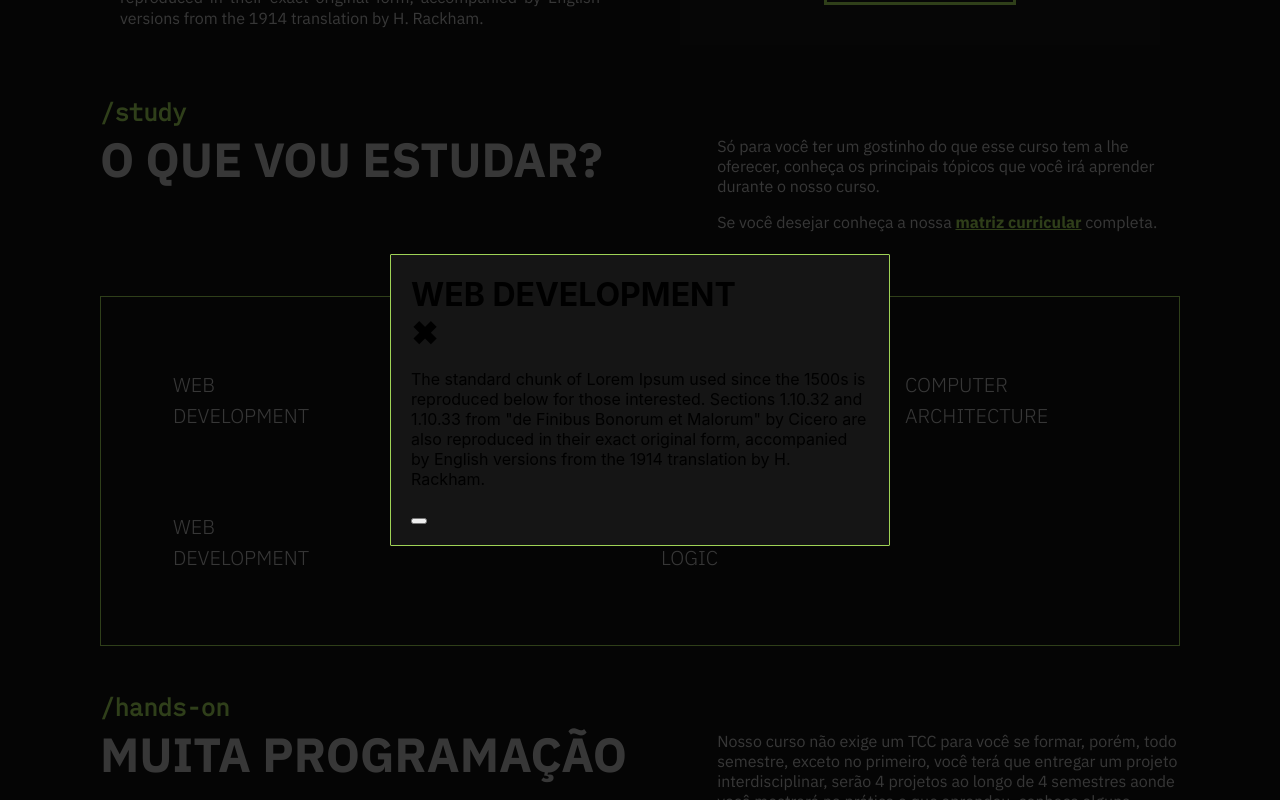
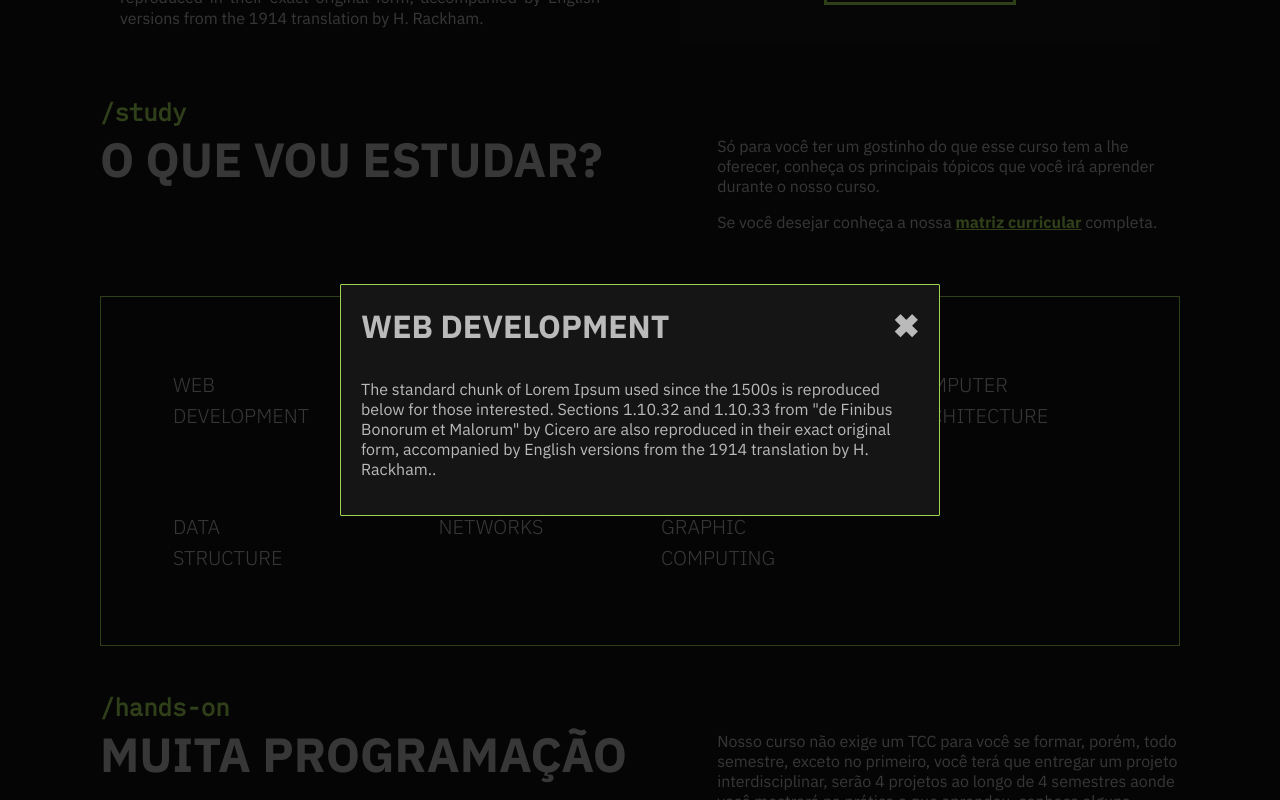
Before and after one commit to luan-hubner/ads-interdisciplinar, a Next.js app: page / in a window 1280 px wide. Both pictures are taken after a click on the element "WEB DEVELOPMENT". Shown: the part 1389-2189 px from the top of the page. Built offline with nearby package versions, Linux system fonts and the light colour scheme.

Commit message:
feat: update modal content and eslint rules

```diff
--- a/components/Footer.tsx
+++ b/components/Footer.tsx
@@ -9,18 +9,18 @@ export default function Footer() {
         <div className={styles.links}>
           <div className={styles.list}>
             <Link to="introduction" smooth={true} duration={600}>
-              <a href="javascript:void(0);">Informações</a>
+              <a href="#">Informações</a>
             </Link>
             <Link to="projects" smooth={true} duration={600}>
-              <a href="javascript:void(0);">Projetos</a>
+              <a href="#">Projetos</a>
             </Link>
             <Link to="blog" smooth={true} duration={600}>
-              <a href="javascript:void(0);">Blog</a>
+              <a href="#">Blog</a>
             </Link>
             <a href="#">Contato</a>
           </div>
           <div className={styles.list}>
-            <a href="https://www.instagram.com/adsunifasipe/" target="_blank">
+            <a href="https://www.instagram.com/adsunifasipe/" target="_blank" rel="noreferrer">
               Instagram
             </a>
             <a href="">Facebook</a>
@@ -31,7 +31,7 @@ export default function Footer() {
         <div className={styles.additional}>
           <img src="/assets/images/fasipe.png" alt="Fasipe Logo" />
 
-          <span>
+          <span onClick={() => window.open('https://github.com/luan-hubner/ads-interdisciplinar')}>
             código fonte <img src="/assets/images/mini-github.png" alt="GitHub Logo" />
           </span>
         </div>
--- a/components/Header.tsx
+++ b/components/Header.tsx
@@ -1,12 +1,18 @@
+import { Link } from 'react-scroll'
 import styles from '../styles/components/Header.module.css'
 
-export default function Header () {
+export default function Header() {
   return (
     <header className={styles.header}>
-      <a href="#">Informações</a>
-      <a href="#">Projetos</a>
-      <a href="#">Blog</a>
-      <a href="#">Contato</a>
+      <Link to="informations" smooth={true} duration={600}>
+        <a href="#">Informações</a>
+      </Link>
+      <Link to="projects" smooth={true} duration={600}>
+        <a href="#">Projetos</a>
+      </Link>
+      <Link to="blog" smooth={true} duration={600}>
+        <a href="#">Blog</a>
+      </Link>
     </header>
   )
 }
--- a/components/ModalTopic.tsx
+++ b/components/ModalTopic.tsx
@@ -1,4 +1,5 @@
 import Modal from 'react-modal'
+import styles from '../styles/components/ModalTopic.module.css'
 
 const customStyles = {
   content: {
@@ -11,34 +12,36 @@ const customStyles = {
     borderRadius: '1px',
     backgroundColor: 'var(--light-background-default)',
     borderColor: 'var(--contrast-color)',
-    maxWidth: 500,
+    maxWidth: 600,
   },
   overlay: {
     background: 'rgba(0, 0, 0, 0.7)',
   },
 }
 
+interface ModalData {
+  title: string
+  content: string
+}
+
 interface ModalProps {
   isOpen: boolean
   handleOpen: () => void
+  data: ModalData
 }
 
-export default function ModalTopic({ isOpen, handleOpen }: ModalProps) {
+export default function ModalTopic({ isOpen, handleOpen, data }: ModalProps) {
   return (
     <Modal isOpen={isOpen} onRequestClose={handleOpen} style={customStyles} contentLabel="Example Modal">
-      <div className="header">
-        <h1>WEB DEVELOPMENT</h1>
+      <div className={styles.header}>
+        <h1>{data.title}</h1>
 
-        <h1 onClick={() => handleOpen()}>&#10006;</h1>
+        <h1 className={styles.close} onClick={() => handleOpen()}>
+          &#10006;
+        </h1>
       </div>
 
-      <p>
-        The standard chunk of Lorem Ipsum used since the 1500s is reproduced below for those interested. Sections
-        1.10.32 and 1.10.33 from "de Finibus Bonorum et Malorum" by Cicero are also reproduced in their exact original
-        form, accompanied by English versions from the 1914 translation by H. Rackham.
-      </p>
-
-      <button></button>
+      <p className={styles.p}>{data.content}.</p>
     </Modal>
   )
 }
--- a/pages/index.tsx
+++ b/pages/index.tsx
@@ -10,16 +10,69 @@ import Footer from '../components/Footer'
 
 import { Link } from 'react-scroll'
 import ModalTopic from '../components/ModalTopic'
+import Image from 'next/image'
 
 //&rarr;
 //<Image src="/vercel.svg" alt="Vercel Logo" width={72} height={16} />
 
+interface ModalData {
+  title: string
+  content: string
+}
+
 export default function Home() {
   const [modalTopicIsOpen, setModalTopicIsOpen] = useState(false)
+  const [modalContent, setModalContent] = useState({
+    title: '',
+    content: '',
+  })
 
-  function handleModalTopicOpen() {
+  // let modalData: ModalData =
+
+  function handleModalTopicOpen(props?: ModalData) {
+    if (props) {
+      setModalContent(props)
+    }
     setModalTopicIsOpen((prev) => !prev)
   }
+
+  const studyTopics = [
+    {
+      title: 'WEB DEVELOPMENT',
+      content:
+        'The standard chunk of Lorem Ipsum used since the 1500s is reproduced below for those interested. Sections 1.10.32 and 1.10.33 from "de Finibus Bonorum et Malorum" by Cicero are also reproduced in their exact original form, accompanied by English versions from the 1914 translation by H. Rackham.',
+    },
+    {
+      title: 'ALGORITHMS',
+      content:
+        'The standard chunk of Lorem Ipsum used since the 1500s is reproduced below for those interested. Sections 1.10.32 and 1.10.33 from "de Finibus Bonorum et Malorum" by Cicero are also reproduced in their exact original form, accompanied by English versions from the 1914 translation by H. Rackham.',
+    },
+    {
+      title: 'PROGRAMMING LOGIC',
+      content:
+        'The standard chunk of Lorem Ipsum used since the 1500s is reproduced below for those interested. Sections 1.10.32 and 1.10.33 from "de Finibus Bonorum et Malorum" by Cicero are also reproduced in their exact original form, accompanied by English versions from the 1914 translation by H. Rackham.',
+    },
+    {
+      title: 'COMPUTER ARCHITECTURE',
+      content:
+        'The standard chunk of Lorem Ipsum used since the 1500s is reproduced below for those interested. Sections 1.10.32 and 1.10.33 from "de Finibus Bonorum et Malorum" by Cicero are also reproduced in their exact original form, accompanied by English versions from the 1914 translation by H. Rackham.',
+    },
+    {
+      title: 'DATA STRUCTURE',
+      content:
+        'The standard chunk of Lorem Ipsum used since the 1500s is reproduced below for those interested. Sections 1.10.32 and 1.10.33 from "de Finibus Bonorum et Malorum" by Cicero are also reproduced in their exact original form, accompanied by English versions from the 1914 translation by H. Rackham.',
+    },
+    {
+      title: 'NETWORKS',
+      content:
+        'The standard chunk of Lorem Ipsum used since the 1500s is reproduced below for those interested. Sections 1.10.32 and 1.10.33 from "de Finibus Bonorum et Malorum" by Cicero are also reproduced in their exact original form, accompanied by English versions from the 1914 translation by H. Rackham.',
+    },
+    {
+      title: 'GRAPHIC COMPUTING',
+      content:
+        'The standard chunk of Lorem Ipsum used since the 1500s is reproduced below for those interested. Sections 1.10.32 and 1.10.33 from "de Finibus Bonorum et Malorum" by Cicero are also reproduced in their exact original form, accompanied by English versions from the 1914 translation by H. Rackham.',
+    },
+  ]
 
   return (
     <div>
@@ -29,7 +82,7 @@ export default function Home() {
         <link rel="icon" href="/favicon.ico" />
       </Head>
 
-      <ModalTopic handleOpen={handleModalTopicOpen} isOpen={modalTopicIsOpen} />
+      <ModalTopic handleOpen={handleModalTopicOpen} isOpen={modalTopicIsOpen} data={modalContent} />
 
       <main className={styles.main}>
         <Header />
@@ -40,7 +93,6 @@ export default function Home() {
 
             <div className={styles.apresentation}>
               <p>
-                {' '}
                 Preparando você para o mercado de trabalho com uma metodologia focada em{' '}
                 <span className={styles.bold__text}>hands-on</span> e com muito{' '}
                 <span className={styles.bold__text}>networking</span>.
@@ -60,7 +112,7 @@ export default function Home() {
             offset={50}
             duration={500}
           >
-            <img src="/assets/images/arrow-down.png" alt="Scroll Down" />
+            <Image src="/assets/images/arrow-down.png" alt="Scroll Down" width={90} height={50} />
           </Link>
         </section>
 
@@ -147,27 +199,11 @@ export default function Home() {
             </div>
 
             <div className={styles.course__content}>
-              <div className={styles.topic} onClick={() => handleModalTopicOpen()}>
-                <h2>WEB DEVELOPMENT</h2>
-              </div>
-              <div className={styles.topic}>
-                <h2>ALGORITHMS</h2>
-              </div>
-              <div className={styles.topic}>
-                <h2>PROGRAMMING LOGIC</h2>
-              </div>
-              <div className={styles.topic}>
-                <h2>COMPUTER ARCHITECTURE</h2>
-              </div>
-              <div className={styles.topic}>
-                <h2>WEB DEVELOPMENT</h2>
-              </div>
-              <div className={styles.topic}>
-                <h2>ALGORITHMS</h2>
-              </div>
-              <div className={styles.topic}>
-                <h2>PROGRAMMING LOGIC</h2>
-              </div>
+              {studyTopics.map((topic) => (
+                <div className={styles.topic} onClick={() => handleModalTopicOpen(topic)}>
+                  <h2>{topic.title}</h2>
+                </div>
+              ))}
             </div>
           </div>
         </section>
@@ -196,7 +232,7 @@ export default function Home() {
             </div>
 
             <button className={styles.default__button}>
-              <span>INSCREVA-SE</span>
+              <span>VER MAIS</span>
             </button>
           </div>
         </section>
--- /dev/null
+++ b/styles/components/ModalTopic.module.css
@@ -0,0 +1,20 @@
+.header {
+  display: flex;
+  justify-content: space-between;
+  align-items: center;
+  margin-bottom: 2rem;
+}
+
+.header h1 {
+  font-family: IBM_SANS_BOLD;
+  color: var(--text-color);
+}
+
+.header .close {
+  cursor: pointer;
+}
+
+.p {
+  font-family: IBM_SANS_REGULAR;
+  color: var(--text-color);
+}
--- a/styles/pages/Matriz.module.css
+++ b/styles/pages/Matriz.module.css
@@ -26,6 +26,7 @@
   justify-content: center;
   color: var(--text-color);
   margin-bottom: 4rem;
+  cursor: pointer;
 }
 
 .main .container h1 img {
```
Also changed, not shown: .eslintrc.json.
